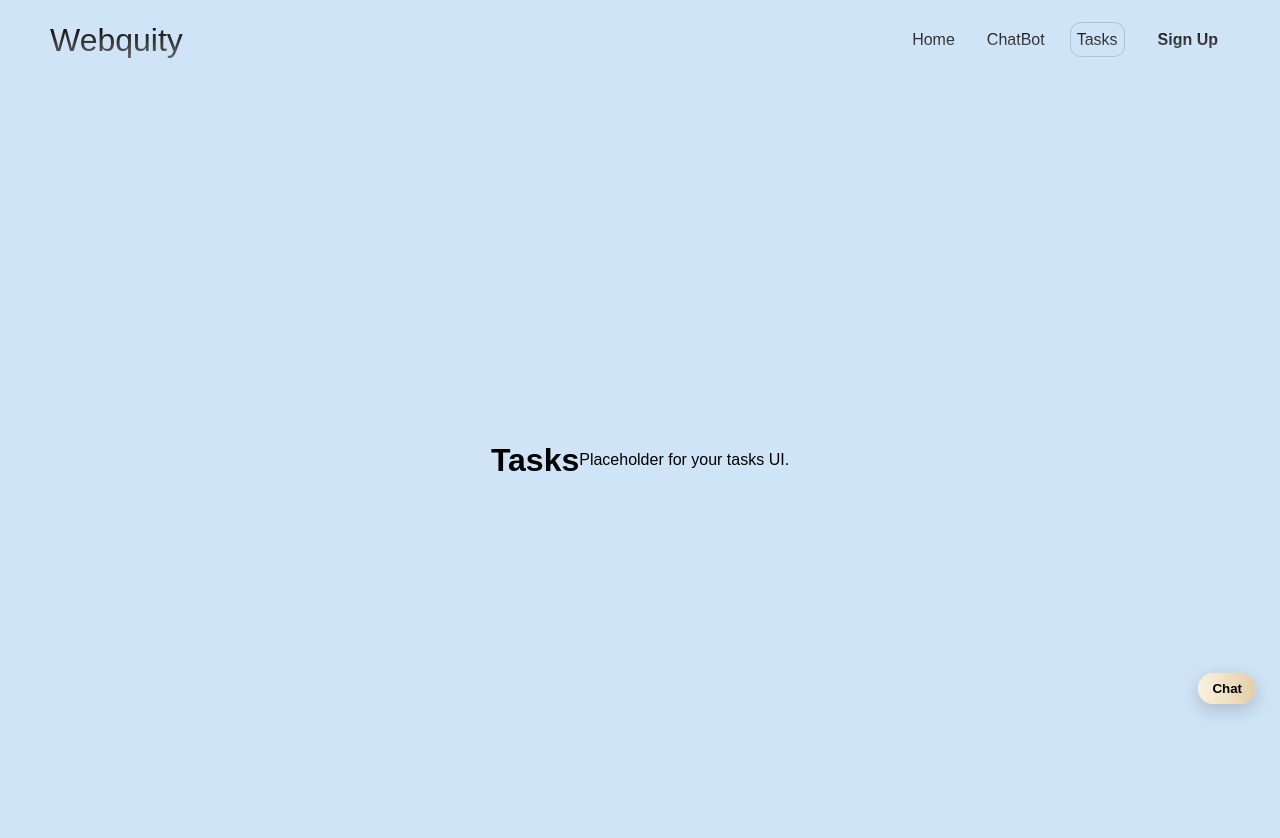
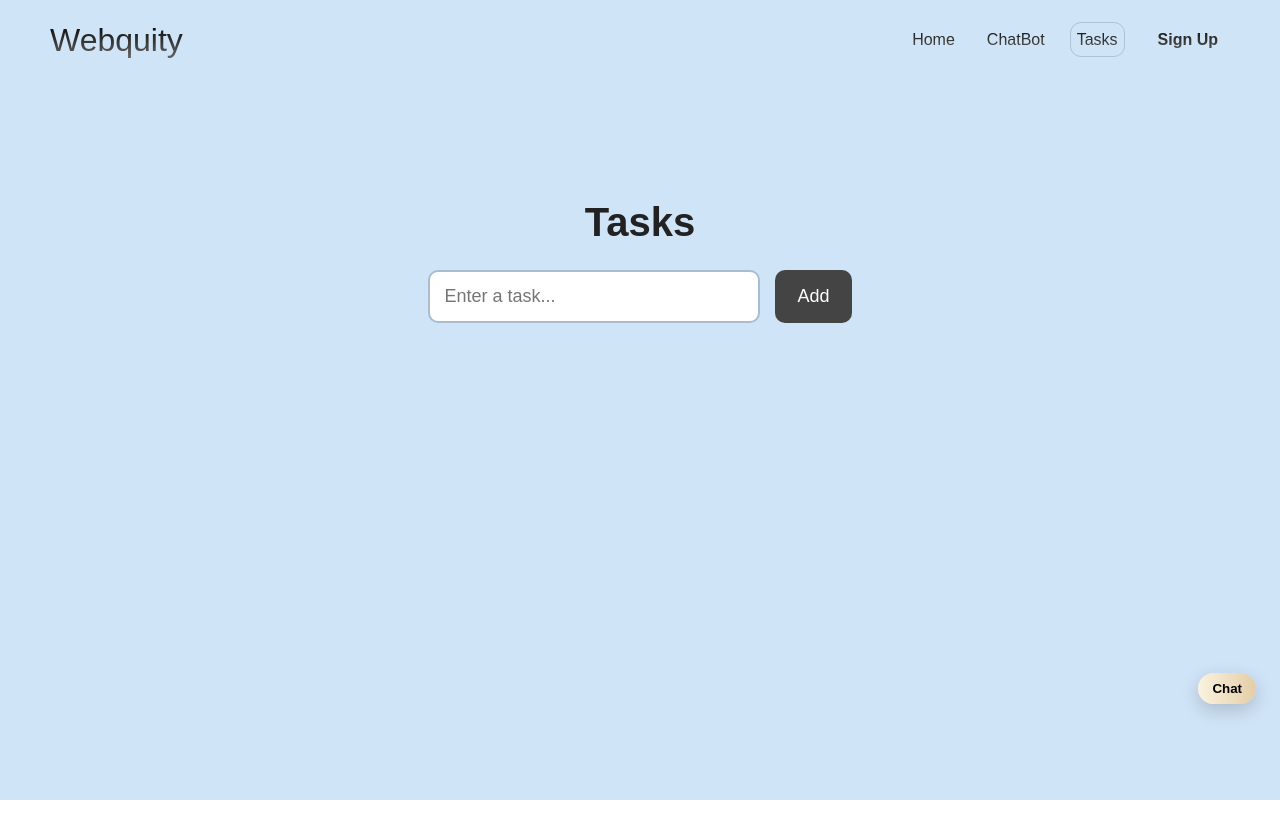
Before and after one commit to t-robarge/webquity-25, a React (Vite) app in the folder front-end/: page /tasks in a window 1280 px wide. After the commit the page ends 800 px from the top, so only its background shows below. Built offline with nearby package versions, Linux system fonts and the light colour scheme; a web font is replaced by a local one.

Commit message:
adding a simple task page

```diff
--- /dev/null
+++ b/front-end/src/pages/Tasks.css
@@ -0,0 +1,111 @@
+body {
+  background: #cddcec;
+  font-family: "Courier New", monospace;
+  margin: 0;
+  padding: 0;
+  color: #222;
+}
+
+/* NAVBAR */
+.nav {
+  padding: 20px 40px;
+  display: flex;
+  justify-content: space-between;
+  align-items: center;
+  font-size: 22px;
+}
+
+.logo {
+  font-size: 32px;
+  letter-spacing: 4px;
+  font-weight: 600;
+}
+
+.links a {
+  margin-left: 30px;
+  text-decoration: none;
+  color: #222;
+  font-size: 20px;
+}
+
+.links a.active {
+  padding: 6px 14px;
+  border: 2px solid #b3c4d9;
+  border-radius: 12px;
+}
+
+/* PAGE CENTERING */
+.container {
+  width: 100%;
+  display: flex;
+  flex-direction: column;
+  align-items: center;
+  margin-top: 120px;
+}
+
+.title {
+  font-size: 40px;
+  font-weight: bold;
+  margin-bottom: 25px;
+}
+
+/* INPUT BAR */
+.task-input {
+  display: flex;
+  gap: 15px;
+  margin-bottom: 40px;
+}
+
+.task-input input {
+  padding: 14px;
+  width: 300px;
+  border: 2px solid #a9bcd0;
+  border-radius: 10px;
+  font-size: 18px;
+}
+
+.task-input button {
+  padding: 14px 22px;
+  background: #444;
+  color: white;
+  border: none;
+  border-radius: 10px;
+  font-size: 18px;
+  cursor: pointer;
+}
+
+.task-input button:hover {
+  background: #222;
+}
+
+/* LIST */
+.task-list {
+  width: 400px;
+  display: flex;
+  flex-direction: column;
+  gap: 12px;
+}
+
+.task {
+  background: white;
+  padding: 15px;
+  border-radius: 12px;
+  display: flex;
+  justify-content: space-between;
+  align-items: center;
+  border: 2px solid #b8c8db;
+  font-size: 18px;
+}
+
+.delete-btn {
+  background: #d9534f;
+  border: none;
+  padding: 8px 12px;
+  border-radius: 8px;
+  color: white;
+  cursor: pointer;
+}
+
+.delete-btn:hover {
+  background: #b52d29;
+}
--- a/front-end/src/pages/Tasks.tsx
+++ b/front-end/src/pages/Tasks.tsx
@@ -1,8 +1,53 @@
-export default function Tasks() {
+import React, { useState } from "react";
+import "./Tasks.css";
+
+const Tasks: React.FC = () => {
+  const [task, setTask] = useState("");
+  const [tasks, setTasks] = useState<string[]>([]);
+
+  const addTask = () => {
+    if (!task.trim()) return;
+    setTasks([...tasks, task]);
+    setTask("");
+  };
+
+  const deleteTask = (index: number) => {
+    setTasks(tasks.filter((_, i) => i !== index));
+  };
+
   return (
-    <main className="page">
-      <h1>Tasks</h1>
-      <p>Placeholder for your tasks UI.</p>
-    </main>
+    <div className="tasks-page">
+
+      <div className="container">
+        <div className="title">Tasks</div>
+
+        <div className="task-input">
+          <input
+            type="text"
+            value={task}
+            placeholder="Enter a task..."
+            onChange={(e) => setTask(e.target.value)}
+          />
+          <button onClick={addTask}>Add</button>
+        </div>
+
+        <div className="task-list">
+          {tasks.map((t, index) => (
+            <div key={index} className="task">
+              <span>{t}</span>
+              <button
+                className="delete-btn"
+                onClick={() => deleteTask(index)}
+              >
+                Delete
+              </button>
+            </div>
+          ))}
+        </div>
+      </div>
+
+    </div>
   );
-}
+};
+
+export default Tasks;
```
